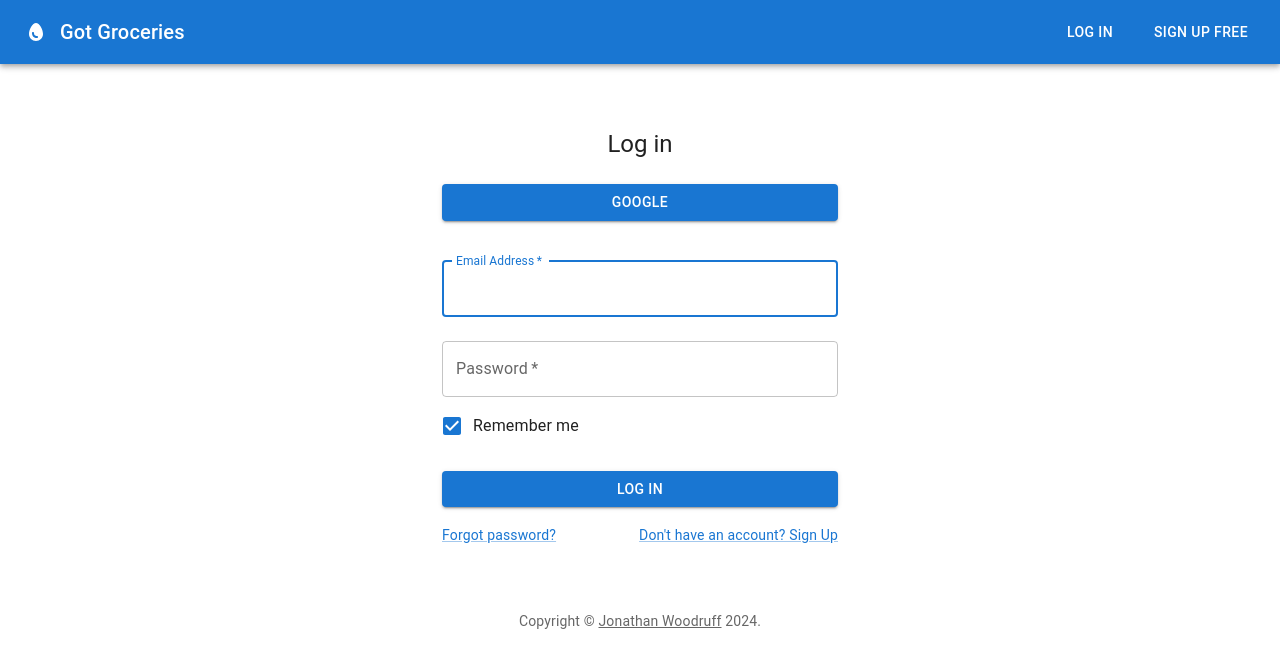
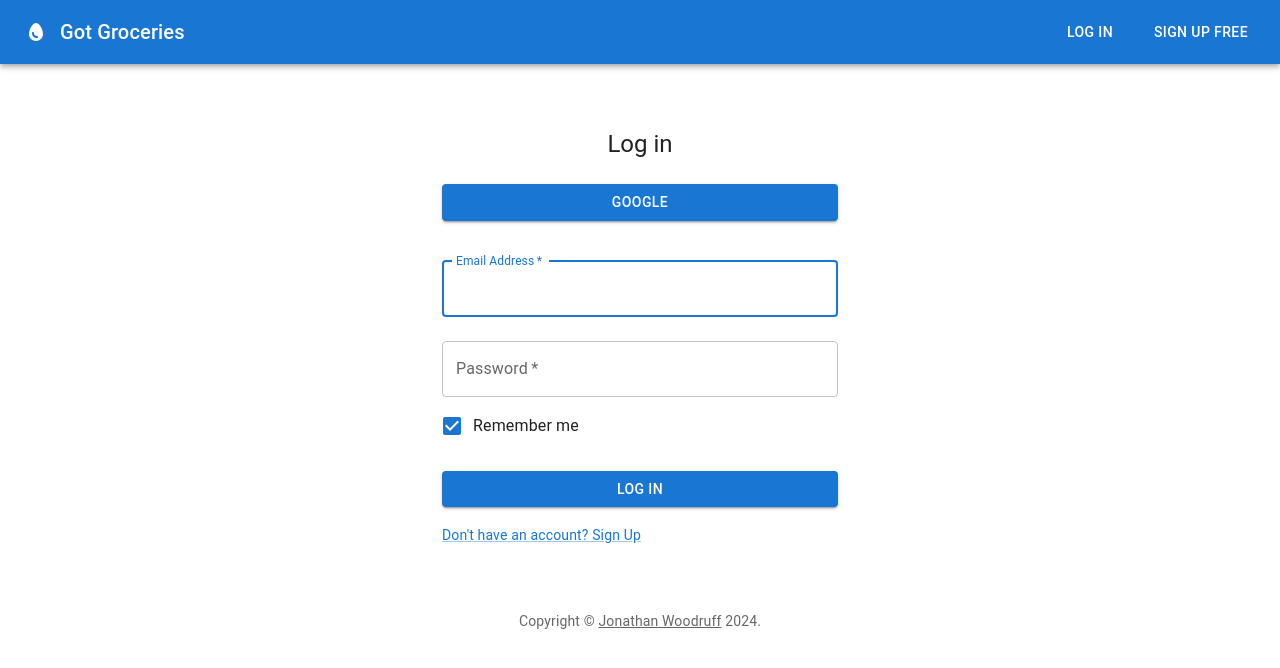
Before and after one commit to jonathan-woodruff/pern-auth-template-pretty, a React (Create React App) app in the folder client/: page /login in a window 1280 px wide. Shown: the top 668 px of the page. Built offline with nearby package versions, Linux system fonts and the light colour scheme; no server answers.

Commit message:
minor changes to login

```diff
--- a/client/src/pages/login.js
+++ b/client/src/pages/login.js
@@ -162,11 +162,6 @@ const Login = () => {
                   Log In
                 </Button>
                 <Grid container>
-                  <Grid item xs>
-                    <Link href="/request-reset" variant="body2">
-                      Forgot password?
-                    </Link>
-                  </Grid>
                   <Grid item>
                     <Link href="/register" variant="body2">
                       {"Don't have an account? Sign Up"}
```
